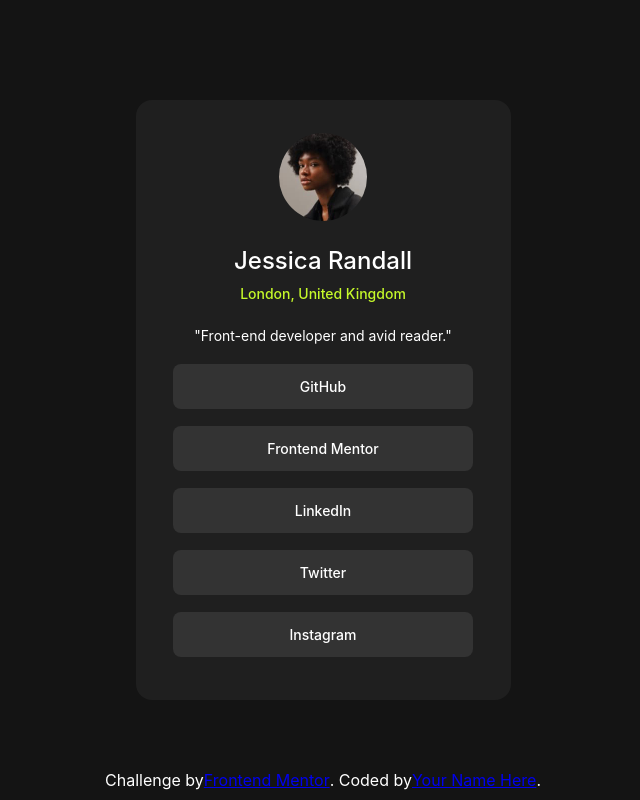
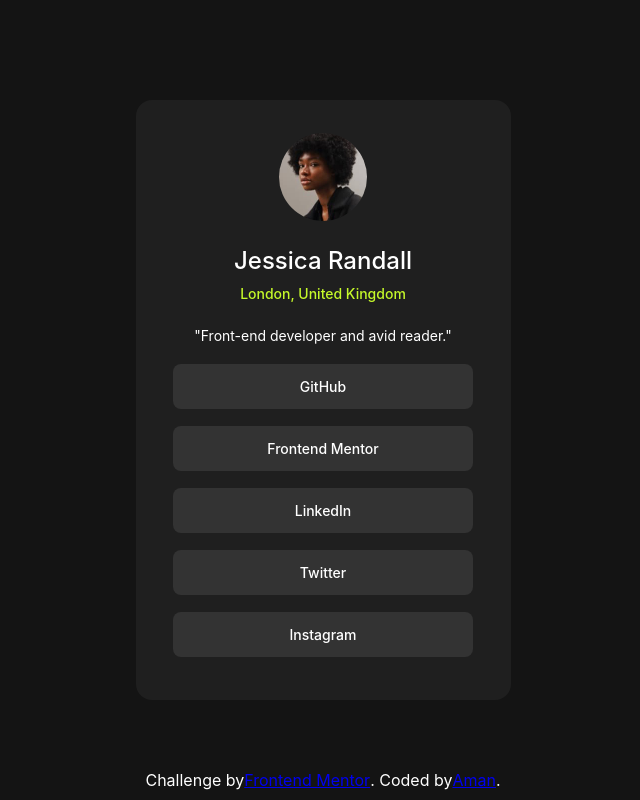
Before and after one commit to amank037/profile-social-link-, a plain HTML site: page index.html in a window 1280 px wide. Shown: the whole page, without its empty margins (317-957 px from the left). Drawn offline with Linux system fonts and the light colour scheme.

Commit message:
Update index.html

```diff
--- a/index.html
+++ b/index.html
@@ -29,7 +29,7 @@
 </div>
   <div class="attribution">
     Challenge by <a href="https://www.frontendmentor.io?ref=challenge" target="_blank">Frontend Mentor</a>.
-    Coded by <a href="#">Your Name Here</a>.
+    Coded by <a href="#">Aman</a>.
   </div>
 </body>
 </html>
```
